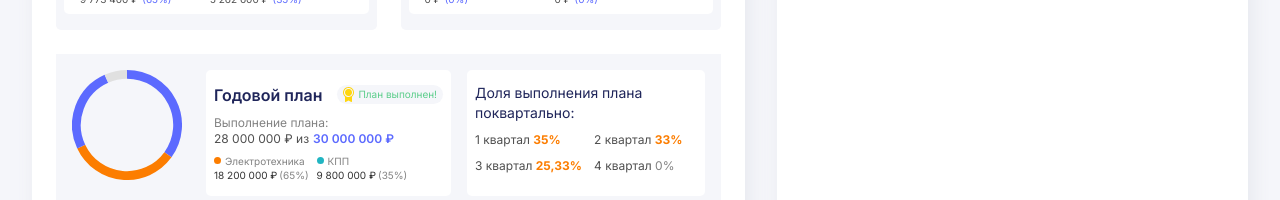
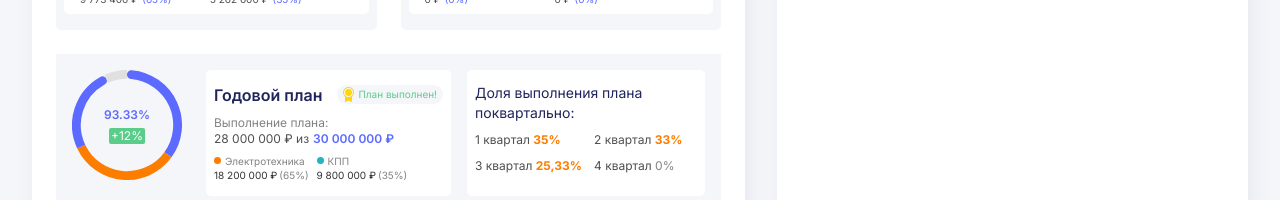
Before and after one commit to ruslan-byte/mop-tdm, a Vue app: page /partners/0 in a window 1280 px wide. Shown: the part 752-952 px from the top of the page. Built offline with nearby package versions, Linux system fonts and the light colour scheme.

Commit message:
finish made YearDoughnutChart

```diff
--- a/src/pages/partners/detail/partial/YearDoughnutChart.vue
+++ b/src/pages/partners/detail/partial/YearDoughnutChart.vue
@@ -1,6 +1,23 @@
 <template>
-    <div>
-        <Doughnut :data="chartData" :options="options"></Doughnut>
+    <div class="relative">
+        <Doughnut
+            ref="doughnut"
+            :data="chartData"
+            :options="options"
+        ></Doughnut>
+        <div
+            class="absolute top-1/2 left-1/2 -translate-x-1/2 -translate-y-1/2 flex flex-col items-center"
+        >
+            <div class="mb-1 text-blue font-semibold text-small">
+                {{ data.factPercent }}%
+            </div>
+            <div
+                class="bg-green text-white rounded-sm w-fit px-0.5 leading-4 text-small"
+                v-if="data.dinamicPercent"
+            >
+                +{{ data.dinamicPercent }}%
+            </div>
+        </div>
     </div>
 </template>
 <script setup lang="ts">
@@ -13,34 +30,66 @@ ChartJS.register(ArcElement)
 export interface IYearDoughnutData {
     quartalPercents: [number, number, number, number]
     factPercent: number
-    dinamicPercent: number
+    dinamicPercent?: number
     relatedElectroPercent: number
     relatedKppPercent: number
 }
 
+const doughnut = ref<InstanceType<typeof Doughnut>>()
 const props = defineProps<{ data: IYearDoughnutData; isQuartal: boolean }>()
 const placeholderPercent = computed(() => 100 - props.data.factPercent)
 
 const borderRadius = computed(() => {
     if (placeholderPercent.value == 0) return 0
-    console.log(`moment().quarter()`, moment().quarter())
+    if (props.isQuartal) {
+        return [
+            ...props.data.quartalPercents.map(
+                (quartal: number, index: number, arr: number[]) => {
+                    if (index == 0) return { outerStart: 50, innerStart: 50 }
+                    if (arr[index + 1] === 0)
+                        return { outerEnd: 50, innerEnd: 50 }
+                    return 0
+                }
+            ),
+            0
+        ]
+    }
+    return [
+        { outerStart: 50, innerStart: 50 },
+        { outerEnd: 50, innerEnd: 50 },
+        0
+    ]
 })
-
-const chartData = ref({
+const dataForChart = computed(() => {
+    if (props.isQuartal)
+        return [...props.data.quartalPercents, placeholderPercent.value]
+    else
+        return [
+            electroPercent.value,
+            kppPercent.value,
+            placeholderPercent.value
+        ]
+})
+const backgroundColorChart = computed(() => {
+    if (props.isQuartal)
+        return [
+            ...props.data.quartalPercents.map((quartal, index) =>
+                moment().quarter() == index + 1 ? '#FC7D00' : '#5C6AFF'
+            ),
+            '#E0E0E0'
+        ]
+    else return ['#FC7D00', '#21B5C2', '#E0E0E0']
+})
+const chartData = computed(() => ({
     datasets: [
         {
-            backgroundColor: [
-                ...props.data.quartalPercents.map((quartal, index) =>
-                    moment().quarter() == index + 1 ? '#FC7D00' : '#5C6AFF'
-                ),
-                '#E0E0E0'
-            ],
+            backgroundColor: backgroundColorChart.value,
 
-            data: [...props.data.quartalPercents, placeholderPercent.value],
+            data: dataForChart.value,
             borderRadius: borderRadius.value
         }
     ]
-})
+}))
 const options = {
     responsive: true,
     cutout: '84%',
@@ -51,5 +100,11 @@ const options = {
         }
     }
 }
+const kppPercent = computed(
+    () => (props.data.factPercent / 100) * props.data.relatedKppPercent
+)
+const electroPercent = computed(
+    () => (props.data.factPercent / 100) * props.data.relatedElectroPercent
+)
 </script>
 <style lang="scss"></style>
```
